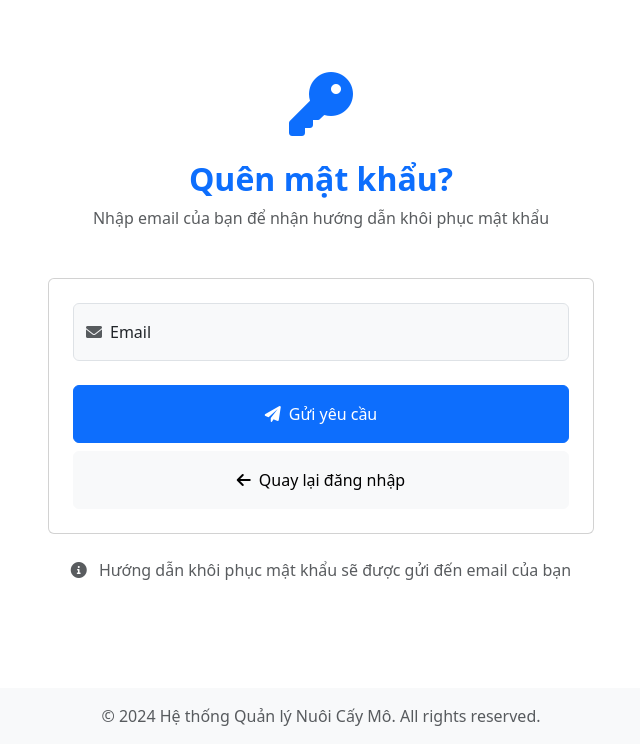
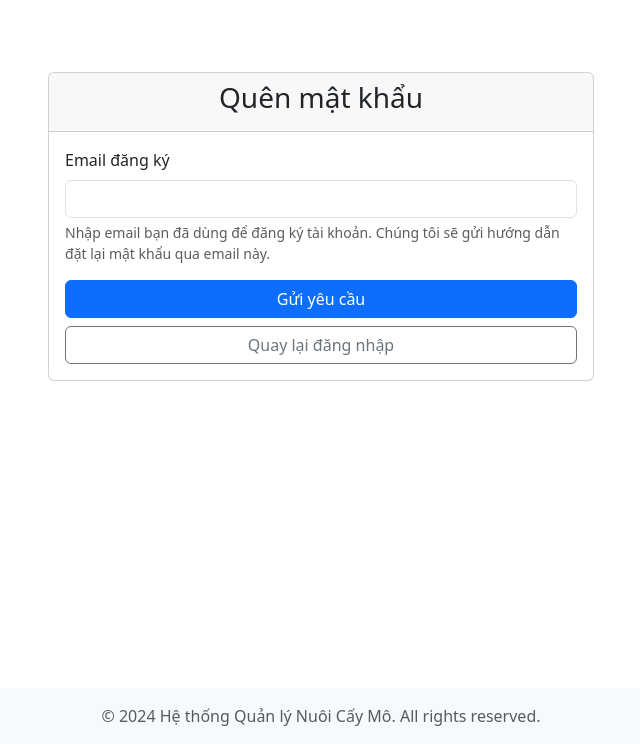
Before and after one commit to minhanh3110-svg/xuanhuong, a Flask app: template templates/forgot_password.html in a window 1280 px wide. Shown: the part 56-800 px from the top of the page, without its empty margins (319-959 px from the left). Run offline with Flask 3, Linux system fonts and the light colour scheme; the template is opened without the code that fills it, so the values that code supplies are empty; parts of the project's set-up code (start-up, migrations or seed data) failed here and were passed over.

Commit message:
Update forgot_password.html

```diff
--- a/templates/forgot_password.html
+++ b/templates/forgot_password.html
@@ -1,71 +1,39 @@
 {% extends "base.html" %}
 
 {% block content %}
-<div class="container py-5">
+<div class="container mt-5">
     <div class="row justify-content-center">
         <div class="col-md-6">
-            <div class="text-center mb-5">
-                <div class="mb-4">
-                    <i class="fas fa-key fa-4x text-primary"></i>
+            <div class="card">
+                <div class="card-header">
+                    <h3 class="text-center">Quên mật khẩu</h3>
                 </div>
-                <h2 class="fw-bold text-primary mb-2">Quên mật khẩu?</h2>
-                <p class="text-muted">Nhập email của bạn để nhận hướng dẫn khôi phục mật khẩu</p>
-            </div>
+                <div class="card-body">
+                    {% with messages = get_flashed_messages(with_categories=true) %}
+                        {% if messages %}
+                            {% for category, message in messages %}
+                                <div class="alert alert-{{ category }}">{{ message }}</div>
+                            {% endfor %}
+                        {% endif %}
+                    {% endwith %}
 
-            <div class="card">
-                <div class="card-body p-4">
-                    <form method="post" class="needs-validation" novalidate>
-                        <div class="form-floating mb-4">
-                            <input type="email"
-                                   class="form-control bg-light"
-                                   id="email"
-                                   name="email"
-                                   placeholder="Nhập email"
-                                   required>
-                            <label for="email">
-                                <i class="fas fa-envelope text-muted me-2"></i>Email
-                            </label>
-                            <div class="invalid-feedback">
-                                Vui lòng nhập email hợp lệ
+                    <form method="POST">
+                        <div class="mb-3">
+                            <label for="email" class="form-label">Email đăng ký</label>
+                            <input type="email" class="form-control" id="email" name="email" required>
+                            <div class="form-text">
+                                Nhập email bạn đã dùng để đăng ký tài khoản. Chúng tôi sẽ gửi hướng dẫn đặt lại mật khẩu qua email này.
                             </div>
                         </div>
 
                         <div class="d-grid gap-2">
-                            <button type="submit" class="btn btn-primary py-3">
-                                <i class="fas fa-paper-plane me-2"></i>Gửi yêu cầu
-                            </button>
-                            <a href="{{ url_for('auth.login') }}" class="btn btn-light py-3">
-                                <i class="fas fa-arrow-left me-2"></i>Quay lại đăng nhập
-                            </a>
+                            <button type="submit" class="btn btn-primary">Gửi yêu cầu</button>
+                            <a href="{{ url_for('auth.login') }}" class="btn btn-outline-secondary">Quay lại đăng nhập</a>
                         </div>
                     </form>
                 </div>
             </div>
-
-            <div class="text-center mt-4">
-                <p class="text-muted">
-                    <i class="fas fa-info-circle me-2"></i>
-                    Hướng dẫn khôi phục mật khẩu sẽ được gửi đến email của bạn
-                </p>
-            </div>
         </div>
     </div>
 </div>
-
-<script>
-// Form validation
-(function () {
-    'use strict'
-    var forms = document.querySelectorAll('.needs-validation')
-    Array.prototype.slice.call(forms).forEach(function (form) {
-        form.addEventListener('submit', function (event) {
-            if (!form.checkValidity()) {
-                event.preventDefault()
-                event.stopPropagation()
-            }
-            form.classList.add('was-validated')
-        }, false)
-    })
-})()
-</script>
 {% endblock %}
```
